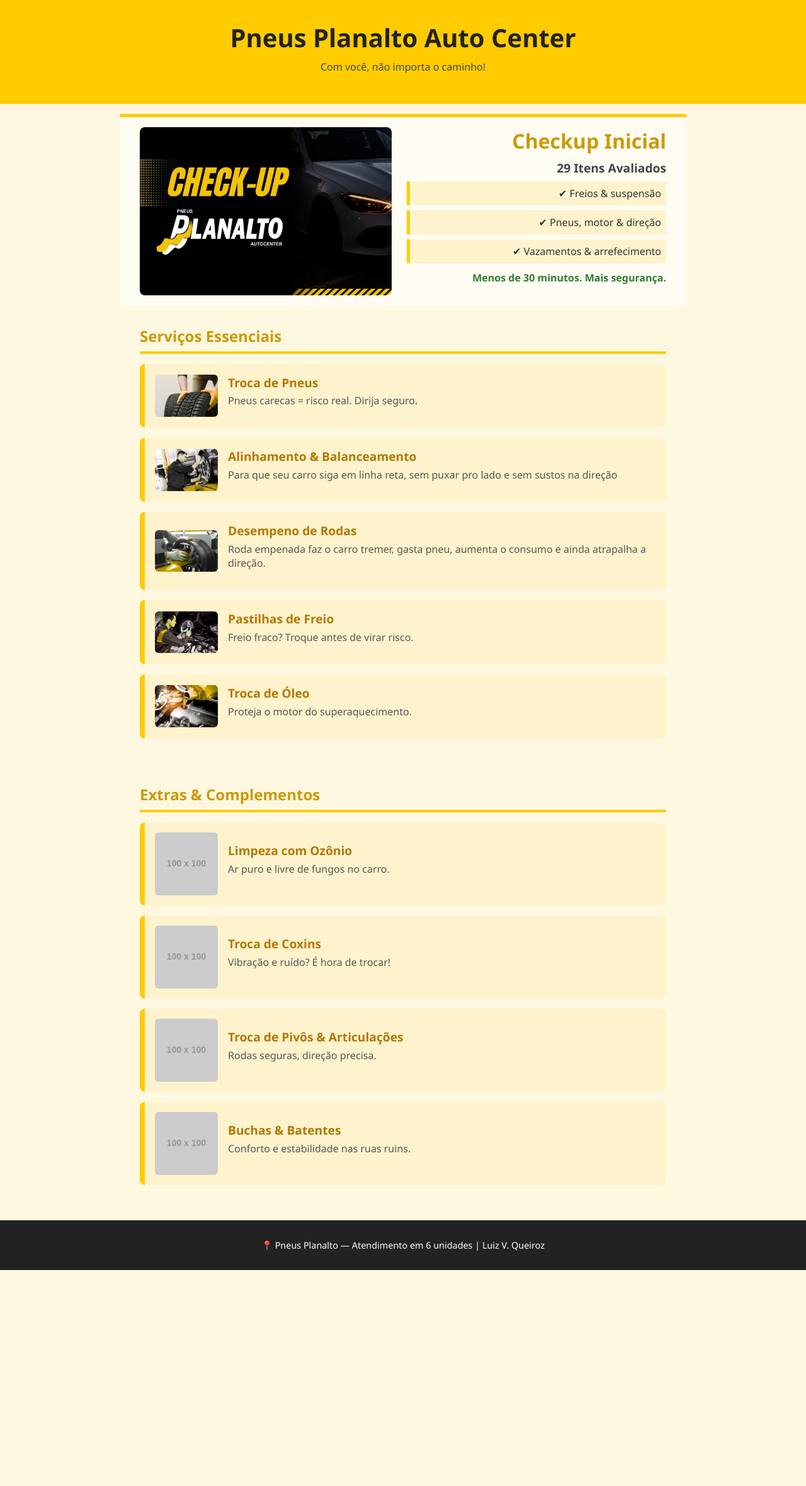
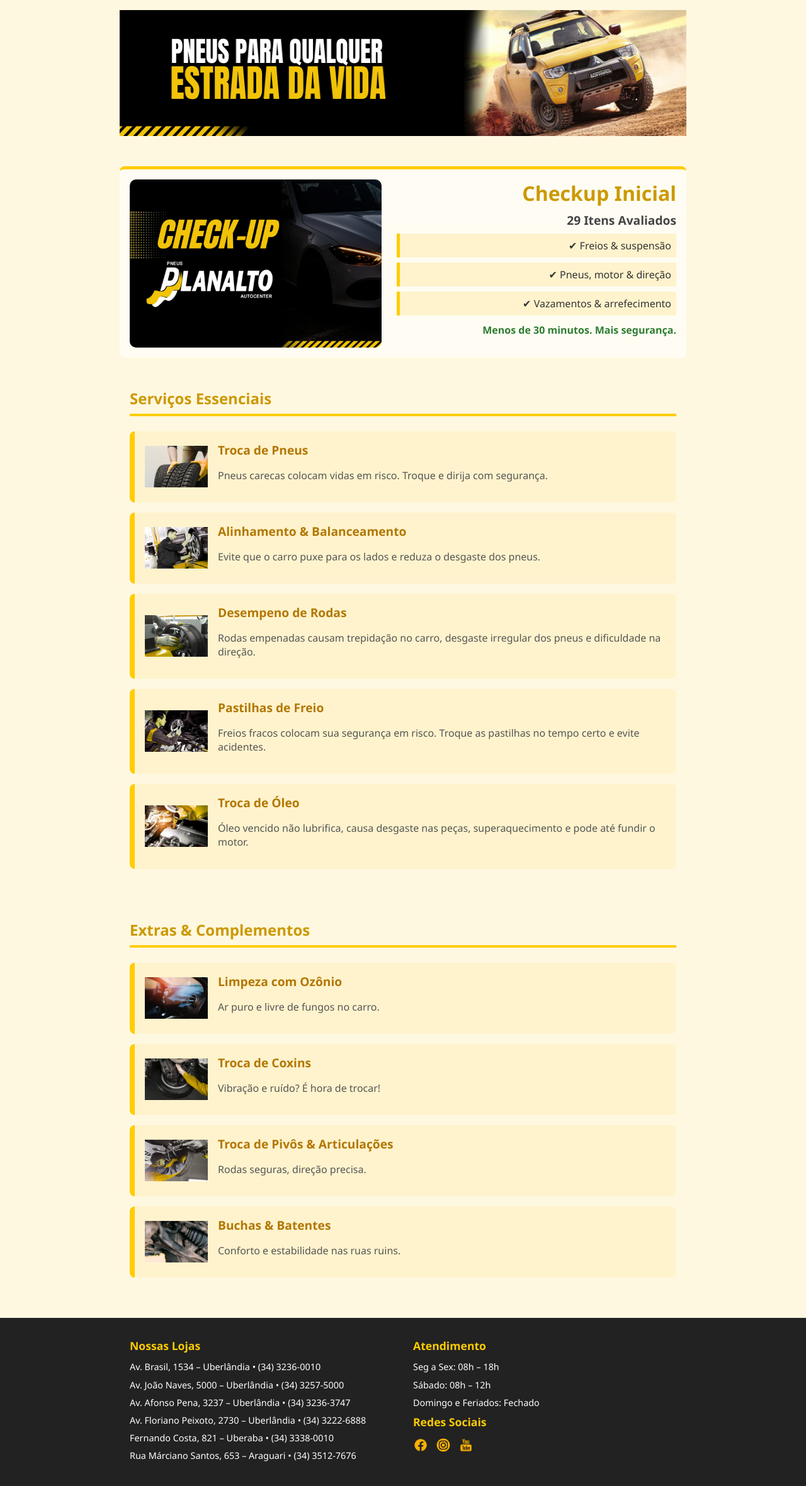
Before and after one commit to qrzcoach/pneusplanalto, a plain HTML site: page index.html in a window 1280 px wide. Shown: the whole page at 63% size. Before the commit the page ends 2017 px from the top, so only its background shows below. Drawn offline with Linux system fonts and the light colour scheme; placeholder pictures from the web are drawn by us.

Commit message:
mensagem

```diff
--- a/index.html
+++ b/index.html
@@ -3,14 +3,16 @@
 <head>
   <meta charset="UTF-8" />
   <meta name="viewport" content="width=device-width, initial-scale=1" />
-  <title>Pneus Planalto Auto Center</title>
+  <title>Serviços - Pneus Planalto</title>
   <link rel="stylesheet" href="style.css" />
 </head>
+<script src="script.js"></script>
 <body>
-  <!-- HEADER ESTÁTICO -->
+<canvas id="background-bubbles"></canvas>
+
+  <!-- CABEÇALHO -->
   <header>
-    <h1>Pneus Planalto Auto Center</h1>
-    <p>Com você, não importa o caminho!</p>
+    <img src="capa principal.png" alt="Banner Pneus Planalto" width="900" height="200" style="display: block; margin: 0 auto;" />
   </header>
 
   <!-- CHECKUP INICIAL -->
@@ -30,15 +32,16 @@
     </div>
   </section>
 
-  <!-- PRINCIPAL -->
+  <!-- SERVIÇOS ESSENCIAIS -->
   <section class="menu-section principal">
     <h2>Serviços Essenciais</h2>
 
+    <!-- Cada item abaixo representa um serviço -->
     <div class="item">
       <img src="troca de pneus.png" alt="Troca de Pneus" />
       <div class="item-info">
         <h3>Troca de Pneus</h3>
-        <p>Pneus carecas = risco real. Dirija seguro.</p>
+        <p>Pneus carecas colocam vidas em risco. Troque e dirija com segurança.</p>
       </div>
     </div>
 
@@ -46,7 +49,7 @@
       <img src="alinhamento (1).png" alt="Alinhamento e Balanceamento" />
       <div class="item-info">
         <h3>Alinhamento & Balanceamento</h3>
-        <p>Para que seu carro siga em linha reta, sem puxar pro lado e sem sustos na direção</p>
+        <p>Evite que o carro puxe para os lados e reduza o desgaste dos pneus.</p>
       </div>
     </div>
 
@@ -54,7 +57,7 @@
       <img src="desempeno de rodas.png" alt="Desempeno de Rodas" />
       <div class="item-info">
         <h3>Desempeno de Rodas</h3>
-        <p>Roda empenada faz o carro tremer, gasta pneu, aumenta o consumo e ainda atrapalha a direção.</p>
+        <p>Rodas empenadas causam trepidação no carro, desgaste irregular dos pneus e dificuldade na direção.</p>
       </div>
     </div>
 
@@ -62,7 +65,7 @@
       <img src="pastilhas de freio.png" alt="Pastilhas de Freio" />
       <div class="item-info">
         <h3>Pastilhas de Freio</h3>
-        <p>Freio fraco? Troque antes de virar risco.</p>
+        <p>Freios fracos colocam sua segurança em risco. Troque as pastilhas no tempo certo e evite acidentes.</p>
       </div>
     </div>
 
@@ -70,17 +73,17 @@
       <img src="troca de oleo.png" alt="Troca de Óleo" />
       <div class="item-info">
         <h3>Troca de Óleo</h3>
-        <p>Proteja o motor do superaquecimento.</p>
+        <p>Óleo vencido não lubrifica, causa desgaste nas peças, superaquecimento e pode até fundir o motor.</p>
       </div>
     </div>
   </section>
 
-  <!-- EXTRAS -->
+  <!-- SERVIÇOS EXTRAS -->
   <section class="menu-section extras">
     <h2>Extras & Complementos</h2>
 
     <div class="item">
-      <img src="https://via.placeholder.com/100/ffcc00/FFFFFF?text=Oz%C3%B4nio" alt="Ozônio" />
+      <img src="ozonio.png" alt="Limpeza com Ozônio" />
       <div class="item-info">
         <h3>Limpeza com Ozônio</h3>
         <p>Ar puro e livre de fungos no carro.</p>
@@ -88,7 +91,7 @@
     </div>
 
     <div class="item">
-      <img src="https://via.placeholder.com/100/ffcc00/FFFFFF?text=Coxim" alt="Troca de Coxins" />
+      <img src="troca coxim.png" alt="Troca de Coxins" />
       <div class="item-info">
         <h3>Troca de Coxins</h3>
         <p>Vibração e ruído? É hora de trocar!</p>
@@ -96,7 +99,7 @@
     </div>
 
     <div class="item">
-      <img src="https://via.placeholder.com/100/ffcc00/FFFFFF?text=Piv%C3%B4" alt="Pivôs" />
+      <img src="troca de pivo e articulação.png" alt="Troca de Pivôs & Articulações" />
       <div class="item-info">
         <h3>Troca de Pivôs & Articulações</h3>
         <p>Rodas seguras, direção precisa.</p>
@@ -104,7 +107,7 @@
     </div>
 
     <div class="item">
-      <img src="https://via.placeholder.com/100/ffcc00/FFFFFF?text=Bucha" alt="Buchas e Batentes" />
+      <img src="bucha.png" alt="Buchas e Batentes" />
       <div class="item-info">
         <h3>Buchas & Batentes</h3>
         <p>Conforto e estabilidade nas ruas ruins.</p>
@@ -112,11 +115,38 @@
     </div>
   </section>
 
-  <!-- FOOTER -->
-  <footer>
-    <p>📍 Pneus Planalto — Atendimento em 6 unidades | Luiz V. Queiroz</p>
-  </footer>
+ <!-- RODAPÉ -->
+<footer class="footer">
+  <div class="footer-container">
 
-  <script src="script.js"></script>
-</body>
-</html>
+    <!-- Coluna 1: Lojas -->
+    <div class="footer-column">
+      <h4>Nossas Lojas</h4>
+      <ul>
+        <li><a href="https://www.google.com.br/maps/place/Pneus+Planalto+Auto+Center/@-18.9083588,-48.2757724,17z/data=!3m1!4b1!4m6!3m5!1s0x94a445b1ec957771:0x20344df82ad48914!8m2!3d-18.9083588!4d-48.2731975!16s%2Fg%2F12hnnw5bw?entry=ttu&g_ep=EgoyMDI1MDcyMS4wIKXMDSoASAFQAw%3D%3D" target="_blank">Av. Brasil, 1534 – Uberlândia</a> • (34) 3236-0010</li>
+        <li><a href="https://www.google.com/maps/place/Pneus+Planalto+Auto+Center/@-18.9297144,-48.2460539,17z/data=!..." target="_blank">Av. João Naves, 5000 – Uberlândia</a> • (34) 3257-5000</li>
+        <li><a href="https://www.google.com/maps/place/Pneus+Planalto+Auto+Center/@-18.8976701,-48.2651495,17z/data=!..." target="_blank">Av. Afonso Pena, 3237 – Uberlândia</a> • (34) 3236-3747</li>
+        <li><a href="https://www.google.com/maps/place/Pneus+Planalto+Continental/@-18.9026617,-48.2665802,17z/data=!..." target="_blank">Av. Floriano Peixoto, 2730 – Uberlândia</a> • (34) 3222-6888</li>
+        <li><a href="https://www.google.com.br/maps/place/Pneus+Planalto+Auto+Center/@-19.7686804,-47.9466732,17z/data=!3m1!4b1!4m14!1m7!3m6!1s0x94a445b1ec957771:0x20344df82ad48914!2sPneus+Planalto+Auto+Center!8m2!3d-18.9083588!4d-48.2731975!16s%2Fg%2F12hnnw5bw!3m5!1s0x94bad1cf5e21b91b:0x6df529eb56329fe5!8m2!3d-19.7686855!4d-47.9440983!16s%2Fg%2F11gnn4_bfy?entry=ttu&g_ep=EgoyMDI1MDcyMS4wIKXMDSoASAFQAw%3D%3D" target="_blank">Fernando Costa, 821 – Uberaba</a> • (34) 3338-0010</li>
+        <li><a href="https://www.google.com/maps/place/Pneus+Planalto+Araguari/@-18.6494905,-48.1979038,17z/data=!..." target="_blank">Rua Márciano Santos, 653 – Araguari</a> • (34) 3512-7676</li>
+      </ul>
+    </div>
+
+    <!-- Coluna 2: Atendimento + Redes Sociais -->
+    <div class="footer-column">
+      <h4>Atendimento</h4>
+      <ul>
+        <li>Seg a Sex: 08h – 18h</li>
+        <li>Sábado: 08h – 12h</li>
+        <li>Domingo e Feriados: Fechado</li>
+      </ul>
+
+      <h4>Redes Sociais</h4>
+      <div class="social-icons">
+        <a href="https://www.facebook.com/pneusplanalto/"><img src="facebook-new.png" alt="Facebook" /></a>
+        <a href="https://www.instagram.com/pneusplanalto/"><img src="instagram-circle.png" alt="Instagram" /></a>
+        <a href="https://www.youtube.com/channel/UC-2RL3aMeeoYsueIo8RDpFA"><img src="youtube.png" alt="Youtube" /></a>
+      </div>
+    </div>
+  </div>
+</footer>
--- a/script.js
+++ b/script.js
@@ -1,4 +1,43 @@
-// Simples script para destacar local — pode ser expandido futuramente
-document.addEventListener('DOMContentLoaded', () => {
-  console.log('📍 Pneus Planalto Auto Center — Uberlândia, MG');
-});
+// BOLINHAS ANIMADAS DE FUNDO
+const canvas = document.getElementById('background-bubbles');
+const ctx = canvas.getContext('2d');
+let width, height;
+
+function resizeCanvas() {
+  width = canvas.width = window.innerWidth;
+  height = canvas.height = window.innerHeight;
+}
+resizeCanvas();
+window.addEventListener('resize', resizeCanvas);
+
+const particles = [];
+
+for (let i = 0; i < 40; i++) {
+  particles.push({
+    x: Math.random() * width,
+    y: Math.random() * height,
+    radius: Math.random() * 8 + 2,
+    speed: Math.random() * 0.5 + 0.2,
+    opacity: Math.random() * 0.5 + 0.2
+  });
+}
+
+function drawParticles() {
+  ctx.clearRect(0, 0, width, height);
+  particles.forEach(p => {
+    ctx.beginPath();
+    ctx.arc(p.x, p.y, p.radius, 0, Math.PI * 2);
+    ctx.fillStyle = `rgba(255, 204, 0, ${p.opacity})`;
+    ctx.fill();
+
+    p.y -= p.speed;
+    if (p.y < -10) {
+      p.y = height + 10;
+      p.x = Math.random() * width;
+    }
+  });
+
+  requestAnimationFrame(drawParticles);
+}
+
+drawParticles();
--- a/style.css
+++ b/style.css
@@ -1,4 +1,4 @@
-/* Globais */
+/* === Reset e Globais === */
 * {
   box-sizing: border-box;
 }
@@ -6,77 +6,55 @@
 html, body {
   margin: 0;
   padding: 0;
-  overflow-x: hidden; /* impede rolagem lateral */
+  overflow-x: hidden;
   font-family: 'Segoe UI', sans-serif;
   background: #fff8e1;
   color: #333;
   width: 100%;
 }
 
-h1, h2, h3 {
+ul {
+  list-style: none;
+  margin: 0.5rem 0;
+  padding: 0;
+}
+
+h1, h2, h3, h4 {
   margin: 0;
 }
 
-ul {
-  list-style: none;
-  padding: 0;
-  margin: .5rem 0;
+/* === Header === */
+header {
+  background-color: #fff8e1;
+  padding: 1rem 0;
+  text-align: center;
 }
 
-/* Header */
-header {
-  text-align: center;
-  background: #ffcc00;
-  padding: 2rem;
+/* === Seções Gerais === */
+section {
+  max-width: 900px;
+  margin: 2rem auto;
+  padding: 1rem;
 }
 
-header h1 {
-  font-size: 2.5rem;
-  color: #222;
-}
-
-header p {
-  margin-top: .5rem;
-  color: #444;
-}
-
-/* Seções */
-section {
-  max-width: 900px;
-  margin: 1rem auto;
-  padding: 1rem 2rem;
-}
-
-.menu-section {
-  margin-bottom: 1.5rem;
-}
-
-.menu-section h2 {
-  border-bottom: 4px solid #ffcc00;
-  padding-bottom: .5rem;
-  margin-bottom: 1rem;
-  color: #cc9900;
-}
-
-/* Checkup destaque */
+/* === Checkup === */
 .checkup-destaque {
   background: #fffdf3;
   border-top: 5px solid #ffcc00;
+  border-radius: 8px;
 }
 
 .checkup-destaque .wrapper {
   display: flex;
+  flex-wrap: wrap;
   align-items: center;
   gap: 1.5rem;
-  flex-wrap: wrap;
 }
 
 .checkup-img {
   width: 100%;
   max-width: 400px;
-  height: auto;
-  border-radius: 8px;
-  display: block;
+  border-radius: 10px;
   object-fit: contain;
 }
 
@@ -86,45 +64,57 @@
 }
 
 .checkup-info h2 {
+  color: #cc9900;
   font-size: 2rem;
-  color: #cc9900;
 }
 
 .checkup-info h3 {
-  margin: .5rem 0;
   font-size: 1.2rem;
   color: #444;
+  margin: 0.5rem 0;
 }
 
 .checkup-info ul li {
   background: #fff3cd;
-  padding: .5rem;
-  margin-bottom: .5rem;
+  padding: 0.5rem;
+  margin-bottom: 0.5rem;
   border-left: 5px solid #ffcc00;
 }
 
 .checkup-info .final {
-  margin-top: .75rem;
+  margin-top: 0.75rem;
   font-weight: bold;
   color: #2e7d32;
 }
 
-/* Itens */
+/* === Cards de Serviços === */
+.menu-section h2 {
+  border-bottom: 4px solid #ffcc00;
+  color: #cc9900;
+  padding-bottom: 0.5rem;
+  margin-bottom: 1.5rem;
+}
+
 .item {
   display: flex;
   gap: 1rem;
-  align-items: center;
   background: #fff3cd;
   padding: 1rem;
   border-left: 8px solid #ffcc00;
   border-radius: 8px;
   margin-bottom: 1rem;
+  transition: transform 0.2s ease, box-shadow 0.2s ease;
+  cursor: pointer;
   flex-wrap: wrap;
 }
 
+.item:hover {
+  transform: scale(1.02);
+  box-shadow: 0 4px 8px rgba(0, 0, 0, 0.1);
+}
+
 .item img {
-  width: 100%;
-  max-width: 100px;
+  width: 100px;
   height: auto;
   border-radius: 6px;
   object-fit: contain;
@@ -137,44 +127,73 @@
 .item-info h3 {
   font-size: 1.2rem;
   color: #b37700;
+  margin-bottom: 0.3rem;
 }
 
 .item-info p {
   font-size: 1rem;
-  margin-top: .3rem;
   color: #555;
 }
 
-/* Footer */
-footer {
+/* === Rodapé === */
+.footer {
   background: #222;
   color: #fff;
-  text-align: center;
-  padding: 1rem;
-  font-size: .9rem;
+  padding: 2rem 0;
+  font-size: 0.9rem;
 }
 
-/* RESPONSIVO: Ajustes para telas pequenas */
-@media (max-width: 768px) {
-  header {
-    padding: 1.5rem 1rem;
+.footer-container {
+  max-width: 900px;
+  margin: 0 auto;
+  display: flex;
+  flex-wrap: wrap;
+  justify-content: space-between;
+  gap: 2rem;
+  padding: 0 1rem;
 }
 
-  header h1 {
-    font-size: 2rem;
+.footer-column {
+  flex: 1 1 300px;
 }
 
-  header p {
-    font-size: 1rem;
+.footer-column h4 {
+  color: #ffcc00;
+  margin-bottom: 0.8rem;
+  font-size: 1.1rem;
 }
 
-  section {
-    padding: 1rem;
+.footer-column ul li {
+  margin-bottom: 0.5rem;
+  line-height: 1.4;
 }
 
+.footer-column a {
+  color: #fff;
+  text-decoration: none;
+}
+
+.footer-column a:hover {
+  text-decoration: underline;
+  color: #ffcc00;
+}
+
+/* === Redes sociais === */
+.social-icons a img {
+  width: 24px;
+  height: 24px;
+  margin-right: 0.5rem;
+  transition: transform 0.2s ease;
+}
+
+.social-icons a img:hover {
+  transform: scale(1.1);
+}
+
+/* === Responsivo === */
+@media (max-width: 768px) {
   .checkup-destaque .wrapper {
     flex-direction: column;
-    align-items: center;
     text-align: center;
   }
 
@@ -182,35 +201,71 @@
     text-align: center;
   }
 
-  .checkup-info h2 {
-    font-size: 1.5rem;
-  }
-
-  .checkup-info h3 {
-    font-size: 1rem;
-  }
-
-  .checkup-info ul li {
-    font-size: 0.95rem;
-  }
-
   .item {
     flex-direction: column;
+    text-align: center;
     align-items: center;
-    text-align: center;
   }
 
   .item img {
-    width: 100%;
     max-width: 250px;
-    margin-bottom: .5rem;
+    margin-bottom: 0.5rem;
   }
 
-  .item-info h3 {
-    font-size: 1.1rem;
+  .footer-container {
+    flex-direction: column;
   }
 
-  .item-info p {
-    font-size: 0.95rem;
+  .footer-column {
+    width: 100%;
+  }
+
+  .social-icons {
+    justify-content: center;
   }
 }
+
+/* === Scroll Reveal === */
+.hidden {
+  opacity: 0;
+  transform: translateY(30px);
+  transition: all 0.6s ease-out;
+}
+
+.show {
+  opacity: 1;
+  transform: translateY(0);
+}
+
+/* === Botão voltar ao topo (se quiser incluir depois) === */
+#backToTop {
+  position: fixed;
+  bottom: 30px;
+  right: 30px;
+  background-color: #ffcc00;
+  color: #222;
+  font-size: 1.5rem;
+  padding: 0.5rem;
+  border: none;
+  border-radius: 50%;
+  box-shadow: 0 4px 6px rgba(0,0,0,0.3);
+  cursor: pointer;
+  display: none;
+  z-index: 999;
+  transition: transform 0.2s ease;
+}
+
+#backToTop:hover {
+  transform: scale(1.1);
+}
+
+/* === Canvas Bubbles === */
+#background-bubbles {
+  position: fixed;
+  top: 0;
+  left: 0;
+  width: 100%;
+  height: 100%;
+  pointer-events: none;
+  z-index: -1;
+}
```
Also changed, not shown: bubbles.js (added), bucha.png (added), capa principal.png (added), facebook-new.png (added), images (1).png (added), instagram-circle.png (added), ozonio.png (added), tray_large-removebg-preview.png (added), tray_large.png (added), troca coxim.png (added), troca de pivo e articulação.png (added), youtube.png (added). Lines whose indentation alone changed are shown as unchanged.
